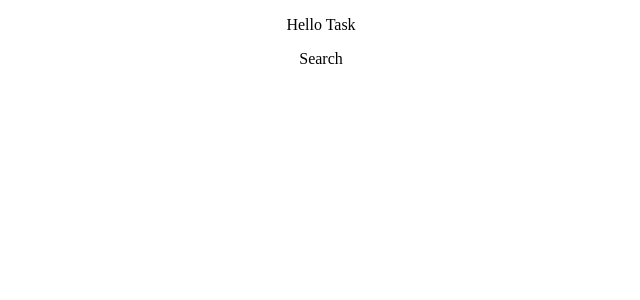
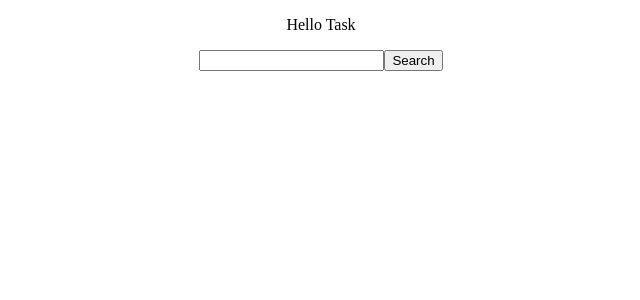
Before and after one commit to karenbarseghyan/flickr-search-react, a React (Create React App) app: page / in a window 1280 px wide. Shown: the top 300 px of the page, without its empty margins (319-959 px from the left). Built offline with nearby package versions, Linux system fonts and the light colour scheme.

Commit message:
api request by default

```diff
--- a/package.json
+++ b/package.json
@@ -6,6 +6,7 @@
     "@testing-library/jest-dom": "^5.11.4",
     "@testing-library/react": "^11.1.0",
     "@testing-library/user-event": "^12.1.10",
+    "axios": "^0.21.1",
     "react": "^17.0.1",
     "react-dom": "^17.0.1",
     "react-scripts": "4.0.3",
--- a/src/components/Search.js
+++ b/src/components/Search.js
@@ -1,11 +1,53 @@
-import React from 'react'
+import React, { useState } from "react";
+import { SEARCH_PHOTOS } from "../url/url.js";
+import axios from "axios";
 
- const Search = (props) => {
-    return (
-        <div>
-            <p>Search</p>
-        </div>
-    )
-}
+const Photos = () => {
+  const [value, setValue] = useState("");
+  const [data, setData] = useState([]);
 
-export default Search;
+  const handleClick = (ev) => {
+    ev.preventDefault();
+    searchUsers();
+    console.log(SEARCH_PHOTOS, value.trim());
+  };
+
+  const handleChange = (ev) => {
+    setValue(ev.target.value);
+  };
+
+  const searchUsers = async () => {
+    try {
+      const response = await axios.get(SEARCH_PHOTOS);
+      const data = await response;
+      console.log(data);
+      setData(data.data.photos.photo);
+      console.log(data.data.photos);
+      console.log(data.data.photos.photo[0].id);
+    } catch (e) {
+      console.log(e);
+    }
+  };
+
+  return (
+    <>
+      <div className="search">
+        <input className="input" onChange={handleChange} value={value} />
+        <button onClick={handleClick}>Search</button>
+      </div>
+      <div className="picture">
+        {data.map((pic) => {
+          return (
+            <img
+              key={pic.id}
+              alt="animals"
+              src={`https://farm${pic.farm}.staticflickr.com/${pic.server}/${pic.id}_${pic.secret}.jpg`}
+            />
+          );
+        })}
+      </div>
+    </>
+  );
+};
+
+export default Photos;
--- a/src/url/url.js
+++ b/src/url/url.js
@@ -0,0 +1 @@
+export const SEARCH_PHOTOS = "https://www.flickr.com/services/rest/?method=flickr.photos.search&api_key=6e1c82dcbb86a7f0b2607e49f930e109&tags=dogs&format=json&nojsoncallback=1&api_sig=2bf25d8e9b2ace01c98c841a195a2145";
```
Also changed, not shown: 1 other file (tests, documents, lock files or other folders).
